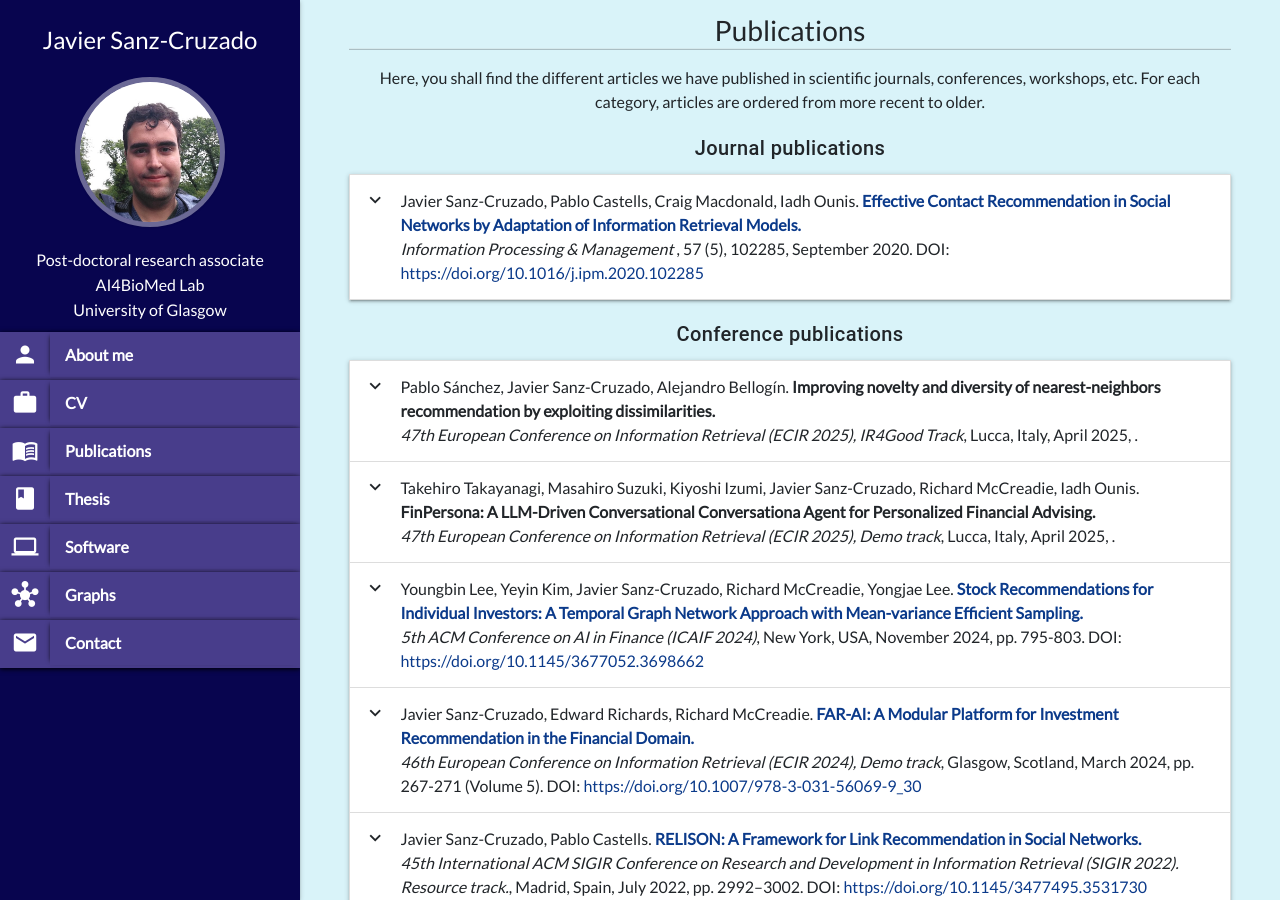
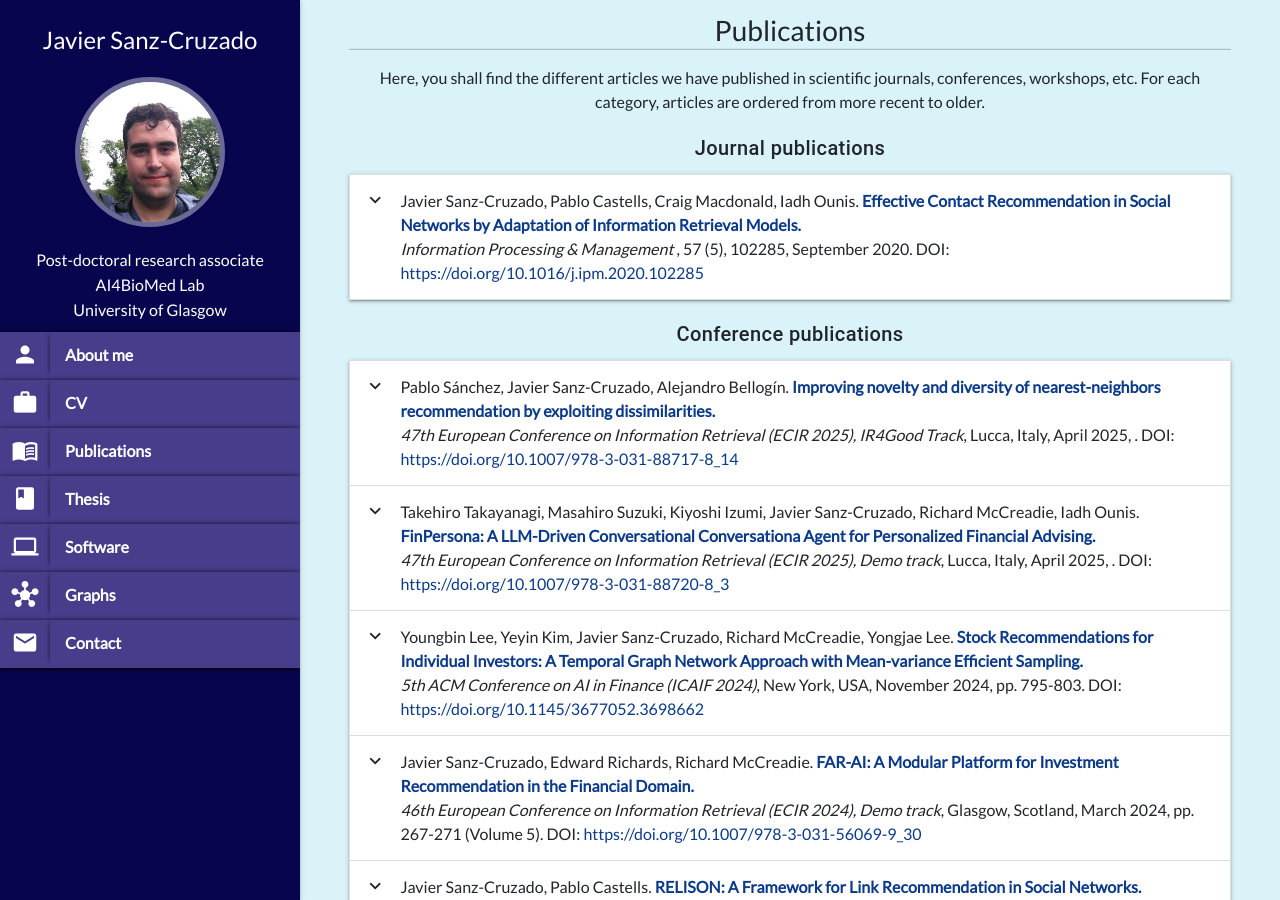
Before and after one commit to JavierSanzCruza/javiersanzcruza.github.io, a Jekyll site: the page built from pubs.md, in a window 1280 px wide and 900 px high. Built offline with Jekyll 4.4.1, drawn with Linux system fonts in a browser that asks for light colours; nearby versions of some CDN libraries; some of the changed lines change nothing that is shown.

Commit message:
Updated ECIR 2025 pre-prints

```diff
--- a/_data/conferences.yml
+++ b/_data/conferences.yml
@@ -6,6 +6,8 @@
   conference: 47th European Conference on Information Retrieval (ECIR 2025), IR4Good Track
   venue: Lucca, Italy
   date: April 2025
+  link: https://javiersanzcruza.github.io/assets/papers/ecir2025_ir4good.pdf
+  doi: https://doi.org/10.1007/978-3-031-88717-8_14
   abstract: Neighborhood-based approaches remain widely used techniques in collaborative filtering recommender systems due to their versatility, simplicity, and efficiency. Traditionally, these algorithms consider similarity functions to measure how close user or item interactions are. However, their focus on capturing similar tastes often overlooks divergent preferences that could enhance recommendations. In this paper, we explore alternative methods to incorporate such information to improve beyond-accuracy performance in this type of recommenders. We define three mechanisms based on various modeling assumptions to integrate differing preferences into traditional nearest neighbors algorithms. Our comparison on four well-known and different datasets shows that our proposed approach can enhance the novelty and diversity of the recommendations while maintaining ranking accuracy.
 - title: "FinPersona: A LLM-Driven Conversational Conversationa Agent for Personalized Financial Advising"
   authors:
@@ -23,6 +25,8 @@
     The application of conversational agents in finances is a particularly challenging subfield to explore, as financial scenarios require personalization and emotional support, especially during periods of market turmoil.
     In this paper, we present FinPersona, a Large Language Model (LLM)-driven conversational agent for personalized financial advising. FinPersona enables a non-expert user to explore investment options through conversation and dialogue driven by knowledge of the individual user and their circumstances. Through FinPersona, we aim to illustrate the salient features of a working prototype, we well as raise awareness of the many challenges unique to the financial domain.
   video: https://www.youtube.com/watch?v=fZ13ogQffuI
+  doi: https://doi.org/10.1007/978-3-031-88720-8_3
+  link: https://javiersanzcruza.github.io/assets/papers/ecir2025_demo.pdf
 - title: "Stock Recommendations for Individual Investors: A Temporal Graph Network Approach with Mean-variance Efficient Sampling"
   authors:
     - Youngbin Lee
```
Also changed, not shown: 2 other files.
